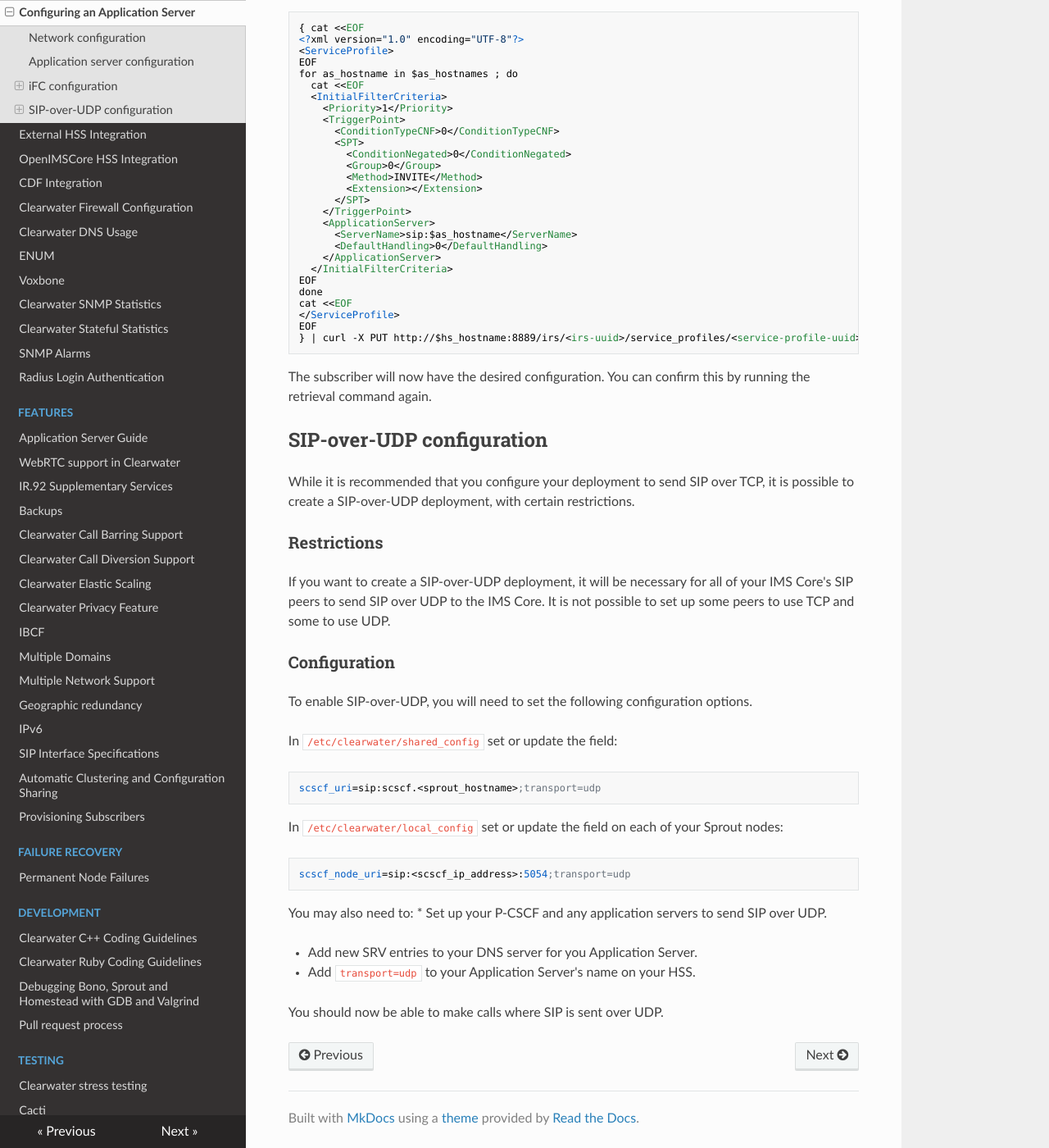
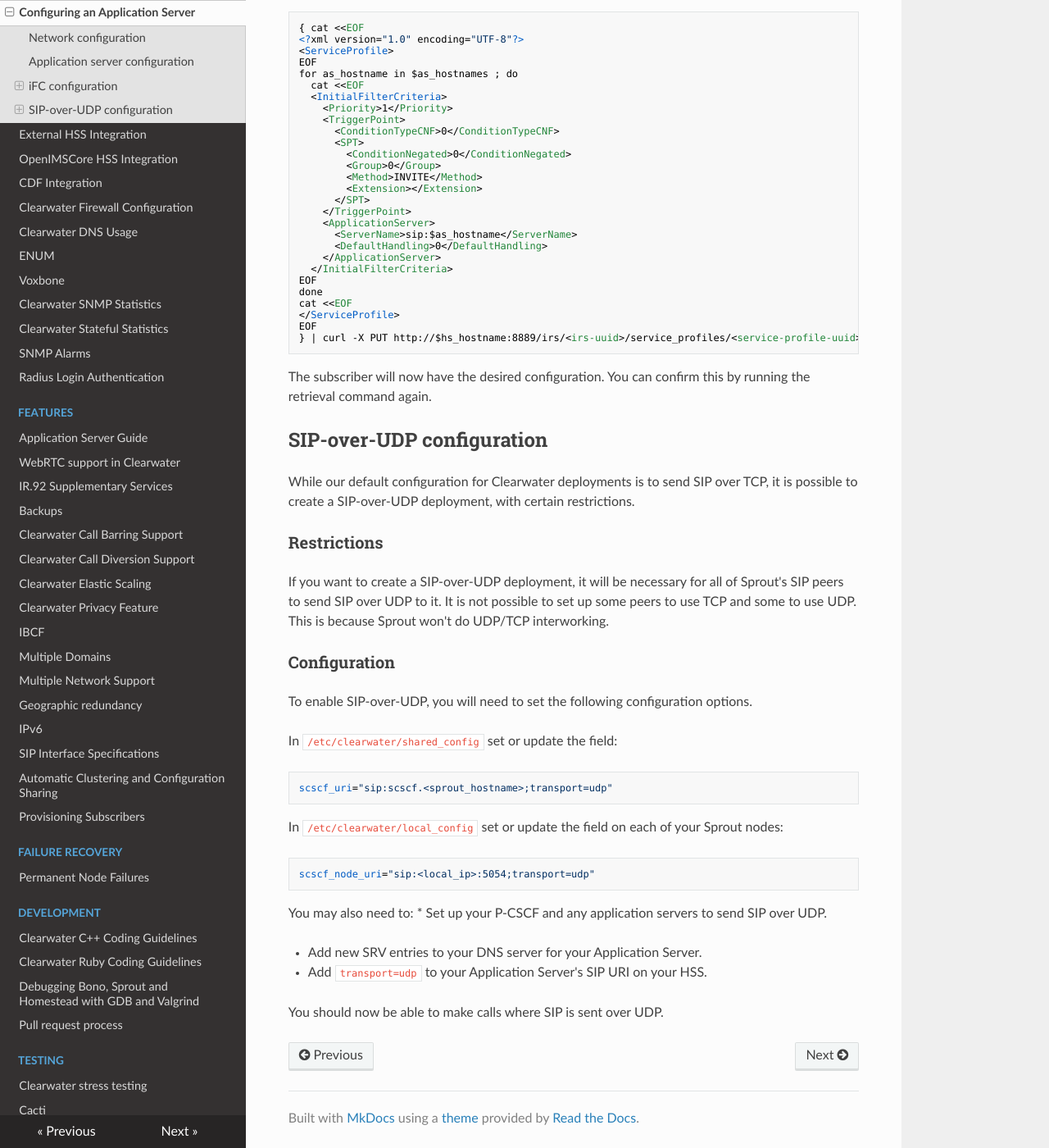
Before and after one commit to Metaswitch/clearwater-readthedocs, an MkDocs documentation site: the page built from docs/Configuring_an_Application_Server.md, in a window 1280 px wide and 1400 px high, scrolled down 2285 px. Shown: the whole window at 82% size. Built offline with MkDocs 1.6.1, drawn with Linux system fonts in a browser that asks for light colours; nearby versions of some CDN libraries; old or Windows-style settings are respelled for this version of MkDocs.

Commit message:
Code review markups.

```diff
--- a/docs/Configuring_an_Application_Server.md
+++ b/docs/Configuring_an_Application_Server.md
@@ -125,11 +125,11 @@ The subscriber will now have the desired configuration. You can confirm this by
 
 ## SIP-over-UDP configuration
 
-While it is recommended that you configure your deployment to send SIP over TCP, it is possible to create a SIP-over-UDP deployment, with certain restrictions.
+While our default configuration for Clearwater deployments is to send SIP over TCP, it is possible to create a SIP-over-UDP deployment, with certain restrictions.
 
 ### Restrictions
 
-If you want to create a SIP-over-UDP deployment, it will be necessary for all of your IMS Core's SIP peers to send SIP over UDP to the IMS Core. It is not possible to set up some peers to use TCP and some to use UDP.
+If you want to create a SIP-over-UDP deployment, it will be necessary for all of Sprout's SIP peers to send SIP over UDP to it. It is not possible to set up some peers to use TCP and some to use UDP. This is because Sprout won't do UDP/TCP interworking.
 
 ### Configuration
 
@@ -137,17 +137,17 @@ To enable SIP-over-UDP, you will need to set the following configuration options
 
 In `/etc/clearwater/shared_config` set or update the field:
 
-    scscf_uri=sip:scscf.<sprout_hostname>;transport=udp
+    scscf_uri="sip:scscf.<sprout_hostname>;transport=udp"
 
 In `/etc/clearwater/local_config` set or update the field on each of your Sprout nodes:
 
-    scscf_node_uri=sip:<scscf_ip_address>:5054;transport=udp
+    scscf_node_uri="sip:<local_ip>:5054;transport=udp"
 
 You may also need to:
  * Set up your P-CSCF and any application servers to send SIP over UDP.
 
- * Add new SRV entries to your DNS server for you Application Server.
+ * Add new SRV entries to your DNS server for your Application Server.
 
- * Add `transport=udp` to your Application Server's name on your HSS.
+ * Add `transport=udp` to your Application Server's SIP URI on your HSS.
 
 You should now be able to make calls where SIP is sent over UDP.
```
